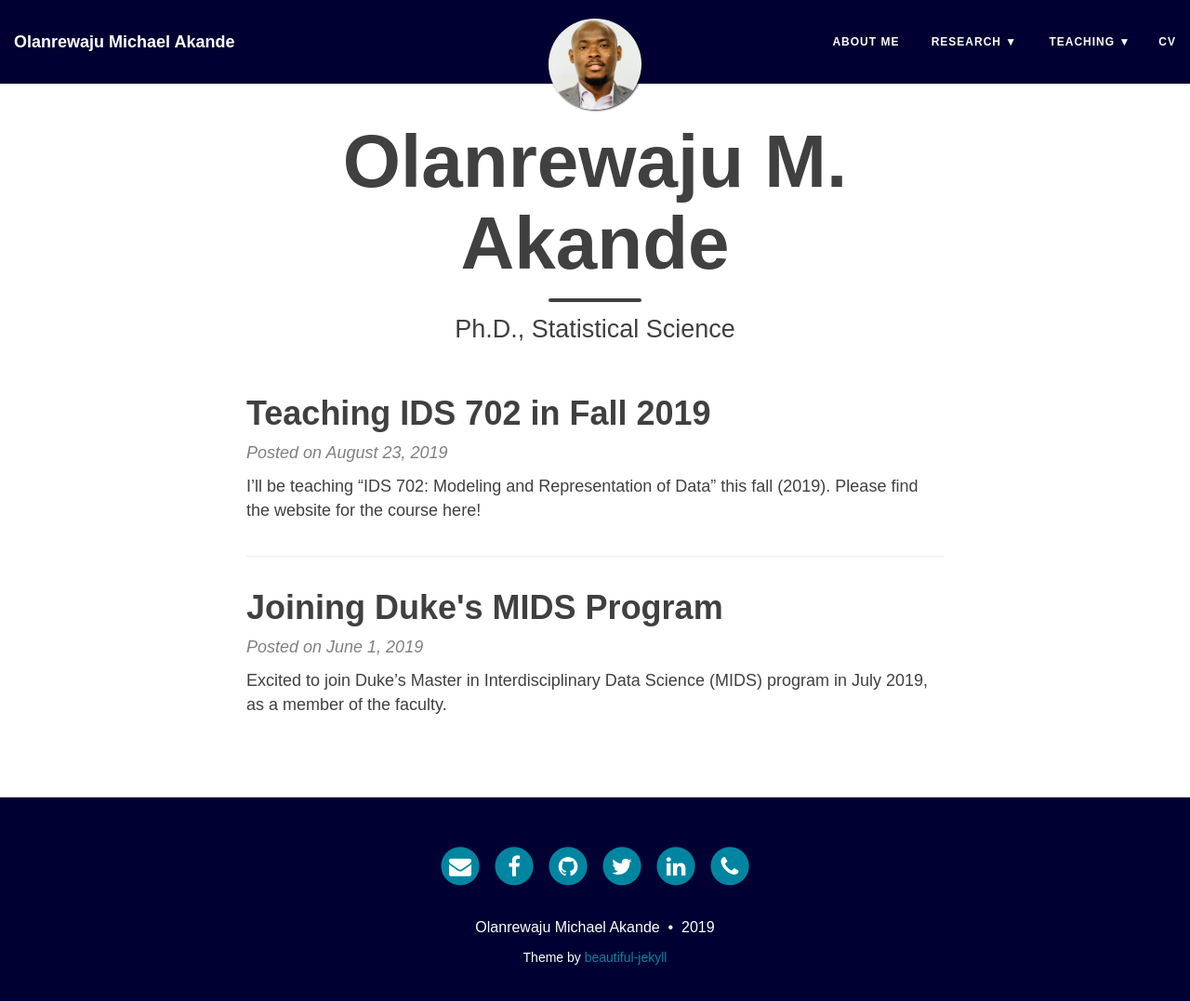
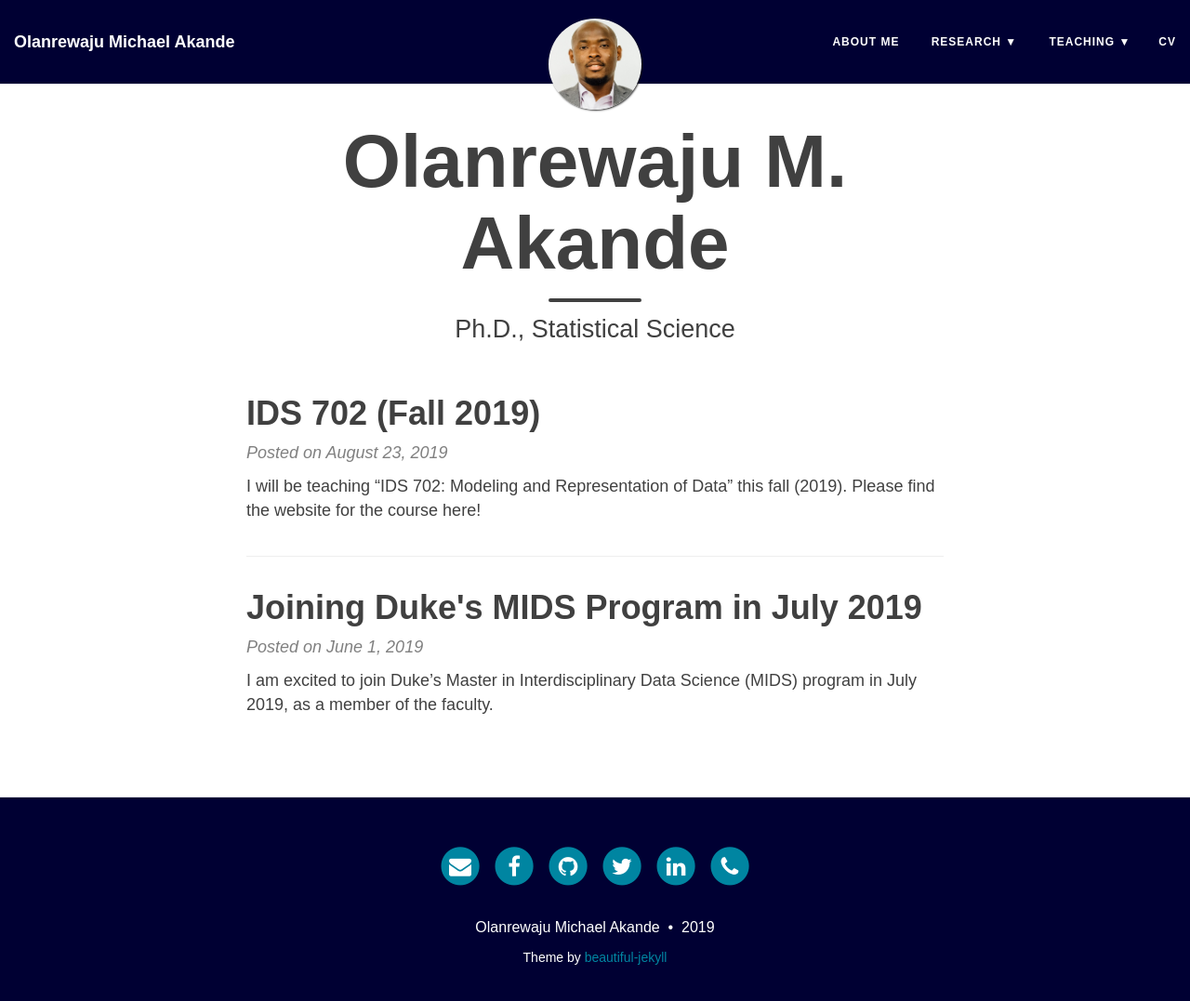
Before and after one commit to akandelanre/akandelanre.github.io, a Jekyll site: the page built from index.html, in a window 1280 px wide and 1091 px high. Shown: the top 1077 px of the window at 93% size. Built offline with Jekyll 4.4.1, drawn with Linux system fonts in a browser that asks for light colours; nearby versions of some CDN libraries; the list of posts is cut into pages by our own code.

Commit message:
Update title for posts

```diff
--- a/_posts/2019-06-01-first-post.md
+++ b/_posts/2019-06-01-first-post.md
@@ -1,7 +1,7 @@
 ---
 layout: post
-title: Joining Duke's MIDS Program
+title: Joining Duke's MIDS Program in July 2019
 #image: /img/profile-pic.jpg
 ---
 
-Excited to join Duke’s [Master in Interdisciplinary Data Science (MIDS)](https://datascience.duke.edu) program in July 2019, as a member of the faculty.
+I am excited to join Duke’s [Master in Interdisciplinary Data Science (MIDS)](https://datascience.duke.edu) program in July 2019, as a member of the faculty.
--- a/_posts/2019-08-23-IDS702.md
+++ b/_posts/2019-08-23-IDS702.md
@@ -1,7 +1,7 @@
 ---
 layout: post
-title: Teaching IDS 702 in Fall 2019
+title: IDS 702 (Fall 2019)
 #image: /img/profile-pic.jpg
 ---
 
-I'll be teaching "IDS 702: Modeling and Representation of Data" this fall (2019). Please find the website for the course [here](https://akandelanre.github.io/IDS702_F19/)!
+I will be teaching "IDS 702: Modeling and Representation of Data" this fall (2019). Please find the website for the course [here](https://akandelanre.github.io/IDS702_F19/)!
```
